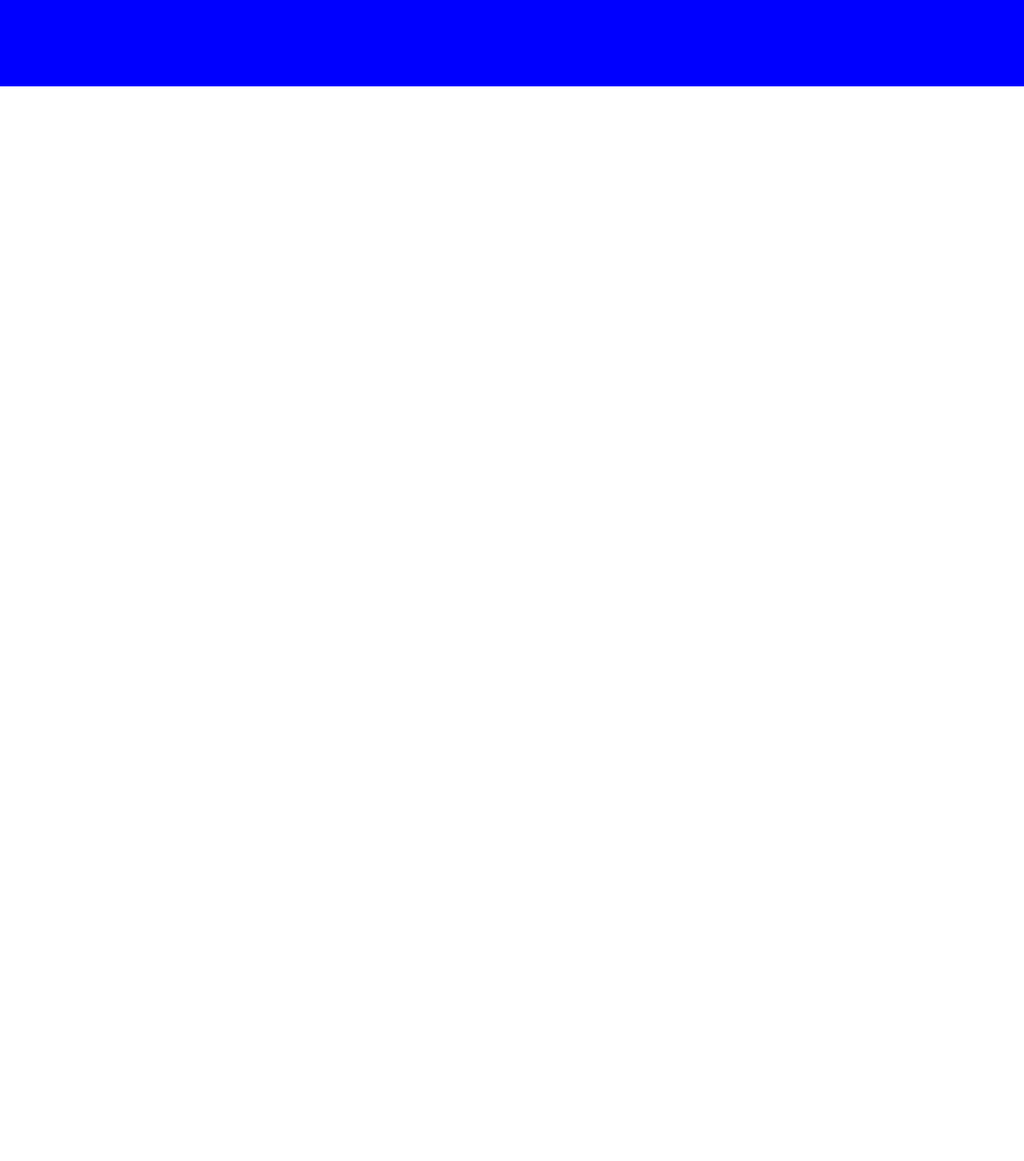
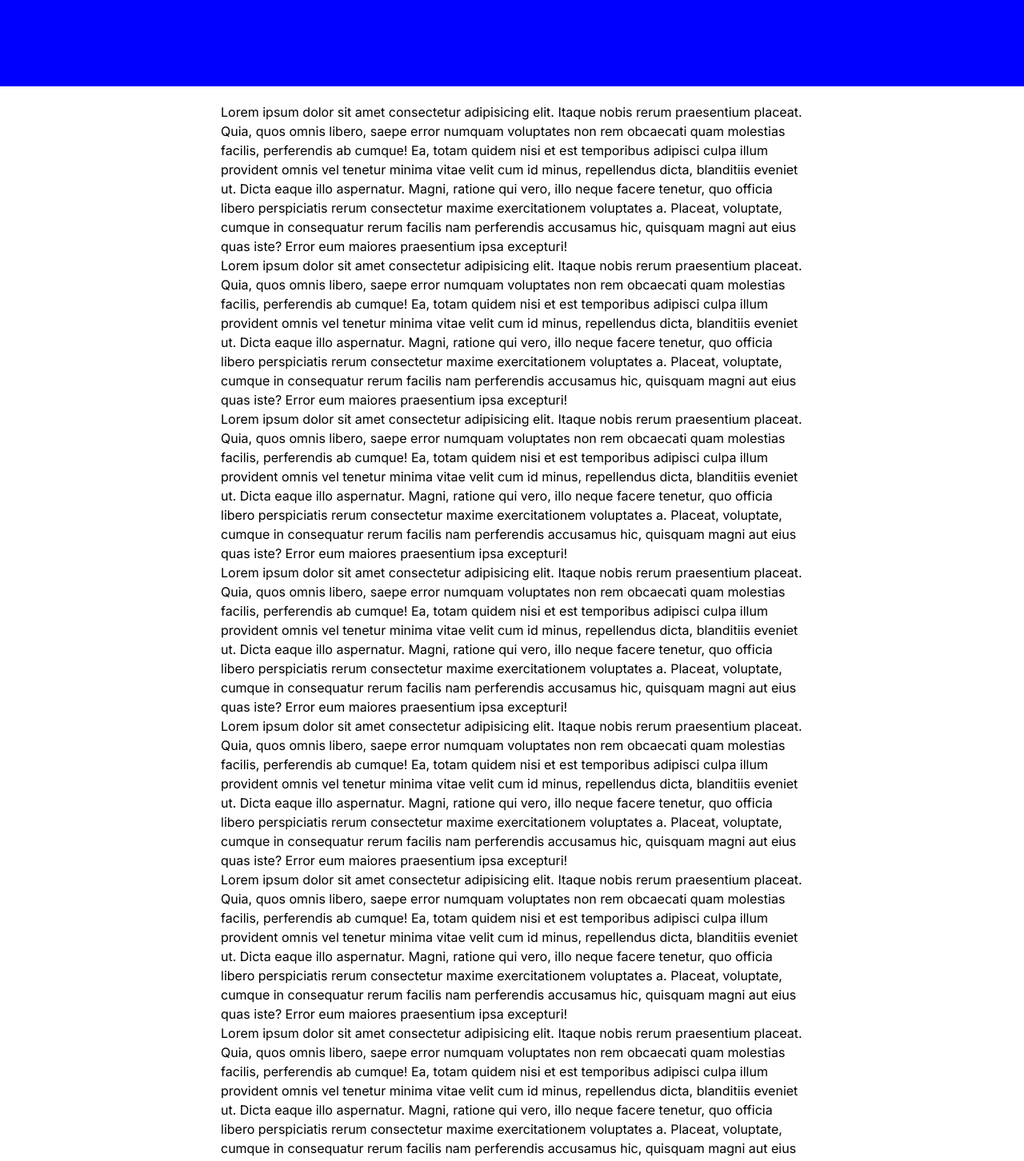
Before and after one commit to Mounieshh/Framer-Motion-Learning, a Next.js app: page / in a window 1280 px wide. Shown: the part 4700-6152 px from the top of the page at 80% size. Before the commit the page ends 4808 px from the top, so only its background shows below. Built offline with nearby package versions, Linux system fonts and the light colour scheme.

Commit message:
setup modified

```diff
--- /dev/null
+++ b/app/components/AnimScroll.jsx
@@ -0,0 +1,71 @@
+import React from 'react'
+
+const AnimScroll = () => {
+  return (
+    <>
+    <div>
+        <div
+        className='max-w-3xl m-auto p-5'>
+            <p>
+                Lorem ipsum dolor sit amet
+                consectetur adipisicing elit. Itaque nobis rerum praesentium placeat. Quia, quos omnis libero, saepe error numquam voluptates non
+                rem obcaecati quam molestias facilis, perferendis ab cumque! Ea, totam quidem nisi et est temporibus adipisci culpa illum provident omnis vel tenetur minima vitae velit cum id minus,
+                repellendus dicta, blanditiis eveniet ut. Dicta eaque illo aspernatur. Magni, ratione qui vero, illo neque facere tenetur, quo officia libero perspiciatis rerum consectetur maxime exercitationem voluptates a.
+                Placeat, voluptate, cumque in consequatur rerum facilis
+                nam perferendis accusamus hic, quisquam magni aut eius quas iste? Error eum maiores praesentium ipsa excepturi!
+            </p>
+            <p>
+                Lorem ipsum dolor sit amet
+                consectetur adipisicing elit. Itaque nobis rerum praesentium placeat. Quia, quos omnis libero, saepe error numquam voluptates non
+                rem obcaecati quam molestias facilis, perferendis ab cumque! Ea, totam quidem nisi et est temporibus adipisci culpa illum provident omnis vel tenetur minima vitae velit cum id minus,
+                repellendus dicta, blanditiis eveniet ut. Dicta eaque illo aspernatur. Magni, ratione qui vero, illo neque facere tenetur, quo officia libero perspiciatis rerum consectetur maxime exercitationem voluptates a.
+                Placeat, voluptate, cumque in consequatur rerum facilis
+                nam perferendis accusamus hic, quisquam magni aut eius quas iste? Error eum maiores praesentium ipsa excepturi!
+            </p>
+            <p>
+                Lorem ipsum dolor sit amet
+                consectetur adipisicing elit. Itaque nobis rerum praesentium placeat. Quia, quos omnis libero, saepe error numquam voluptates non
+                rem obcaecati quam molestias facilis, perferendis ab cumque! Ea, totam quidem nisi et est temporibus adipisci culpa illum provident omnis vel tenetur minima vitae velit cum id minus,
+                repellendus dicta, blanditiis eveniet ut. Dicta eaque illo aspernatur. Magni, ratione qui vero, illo neque facere tenetur, quo officia libero perspiciatis rerum consectetur maxime exercitationem voluptates a.
+                Placeat, voluptate, cumque in consequatur rerum facilis
+                nam perferendis accusamus hic, quisquam magni aut eius quas iste? Error eum maiores praesentium ipsa excepturi!
+            </p>
+            <p>
+                Lorem ipsum dolor sit amet
+                consectetur adipisicing elit. Itaque nobis rerum praesentium placeat. Quia, quos omnis libero, saepe error numquam voluptates non
+                rem obcaecati quam molestias facilis, perferendis ab cumque! Ea, totam quidem nisi et est temporibus adipisci culpa illum provident omnis vel tenetur minima vitae velit cum id minus,
+                repellendus dicta, blanditiis eveniet ut. Dicta eaque illo aspernatur. Magni, ratione qui vero, illo neque facere tenetur, quo officia libero perspiciatis rerum consectetur maxime exercitationem voluptates a.
+                Placeat, voluptate, cumque in consequatur rerum facilis
+                nam perferendis accusamus hic, quisquam magni aut eius quas iste? Error eum maiores praesentium ipsa excepturi!
+            </p>
+            <p>
+                Lorem ipsum dolor sit amet
+                consectetur adipisicing elit. Itaque nobis rerum praesentium placeat. Quia, quos omnis libero, saepe error numquam voluptates non
+                rem obcaecati quam molestias facilis, perferendis ab cumque! Ea, totam quidem nisi et est temporibus adipisci culpa illum provident omnis vel tenetur minima vitae velit cum id minus,
+                repellendus dicta, blanditiis eveniet ut. Dicta eaque illo aspernatur. Magni, ratione qui vero, illo neque facere tenetur, quo officia libero perspiciatis rerum consectetur maxime exercitationem voluptates a.
+                Placeat, voluptate, cumque in consequatur rerum facilis
+                nam perferendis accusamus hic, quisquam magni aut eius quas iste? Error eum maiores praesentium ipsa excepturi!
+            </p>
+            <p>
+                Lorem ipsum dolor sit amet
+                consectetur adipisicing elit. Itaque nobis rerum praesentium placeat. Quia, quos omnis libero, saepe error numquam voluptates non
+                rem obcaecati quam molestias facilis, perferendis ab cumque! Ea, totam quidem nisi et est temporibus adipisci culpa illum provident omnis vel tenetur minima vitae velit cum id minus,
+                repellendus dicta, blanditiis eveniet ut. Dicta eaque illo aspernatur. Magni, ratione qui vero, illo neque facere tenetur, quo officia libero perspiciatis rerum consectetur maxime exercitationem voluptates a.
+                Placeat, voluptate, cumque in consequatur rerum facilis
+                nam perferendis accusamus hic, quisquam magni aut eius quas iste? Error eum maiores praesentium ipsa excepturi!
+            </p>
+            <p>
+                Lorem ipsum dolor sit amet
+                consectetur adipisicing elit. Itaque nobis rerum praesentium placeat. Quia, quos omnis libero, saepe error numquam voluptates non
+                rem obcaecati quam molestias facilis, perferendis ab cumque! Ea, totam quidem nisi et est temporibus adipisci culpa illum provident omnis vel tenetur minima vitae velit cum id minus,
+                repellendus dicta, blanditiis eveniet ut. Dicta eaque illo aspernatur. Magni, ratione qui vero, illo neque facere tenetur, quo officia libero perspiciatis rerum consectetur maxime exercitationem voluptates a.
+                Placeat, voluptate, cumque in consequatur rerum facilis
+                nam perferendis accusamus hic, quisquam magni aut eius quas iste? Error eum maiores praesentium ipsa excepturi!
+            </p>
+        </div>
+    </div>
+    </>
+  )
+}
+
+export default AnimScroll
--- a/app/components/scrollAnim.jsx
+++ /dev/null
@@ -1,11 +0,0 @@
-import React from 'react'
-
-const scrollAnim = () => {
-  return (
-    <>
-
-    </>
-  )
-}
-
-export default scrollAnim
--- a/app/page.jsx
+++ b/app/page.jsx
@@ -3,6 +3,7 @@ import BasicsOfMotion from './components/BasicsOfMotion'
 import Gestures from './components/Gestures'
 import AnimControls from './components/AnimControls'
 import View from './components/View'
+import AnimScroll from './components/AnimScroll'
 
 const page = () => {
   return (
@@ -14,6 +15,7 @@ const page = () => {
     <Gestures/>
     <AnimControls/>
     <View/>
+   <AnimScroll/>
     </>
   )
 }
```
